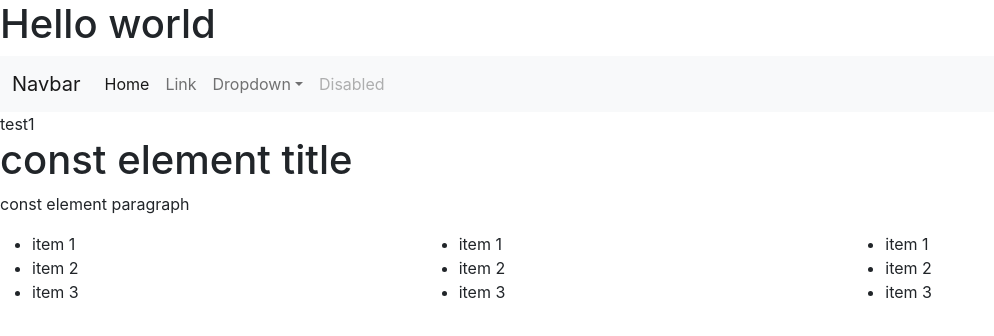
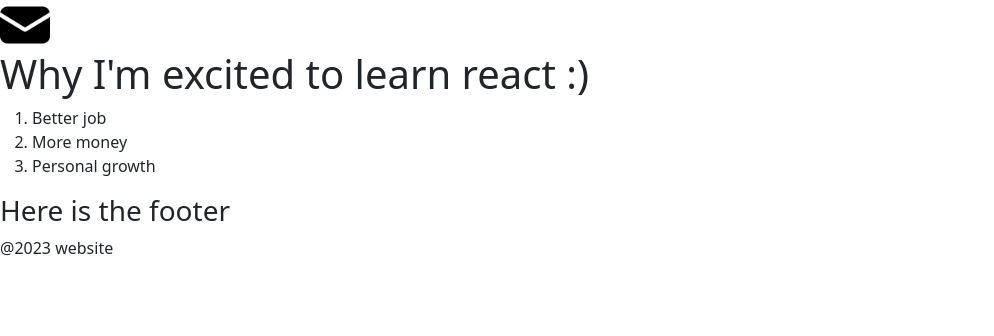
Before and after one commit to kingtudy/react_hello_world, a React (Create React App) app: page / in a window 1280 px wide. Shown: the top 336 px of the page, without its empty margins (0-994 px from the left). Built offline with nearby package versions, Linux system fonts and the light colour scheme.

Commit message:
small changes and started working with components

```diff
--- a/src/index.js
+++ b/src/index.js
@@ -1,119 +1,51 @@
-import React from 'react';
-import ReactDOM from 'react-dom/client';
-import './index.css';
-import App from './App';
-import reportWebVitals from './reportWebVitals';
+import react from "react"
+import reactDOM from "react-dom"
 
-const root = ReactDOM.createRoot(document.getElementById('root'));
-
-function Navbar() {
+function Main() {
     return (
-        <nav className="navbar navbar-expand-lg navbar-light bg-light">
-            <div className="container-fluid">
-                <a className="navbar-brand" href="#">Navbar</a>
-                <button className="navbar-toggler" type="button" data-bs-toggle="collapse"
-                        data-bs-target="#navbarSupportedContent" aria-controls="navbarSupportedContent"
-                        aria-expanded="false" aria-label="Toggle navigation">
-                    <span className="navbar-toggler-icon"></span>
-                </button>
-                <div className="collapse navbar-collapse" id="navbarSupportedContent">
-                    <ul className="navbar-nav me-auto mb-2 mb-lg-0">
-                        <li className="nav-item">
-                            <a className="nav-link active" aria-current="page" href="#">Home</a>
-                        </li>
-                        <li className="nav-item">
-                            <a className="nav-link" href="#">Link</a>
-                        </li>
-                        <li className="nav-item dropdown">
-                            <a className="nav-link dropdown-toggle" href="#" id="navbarDropdown" role="button"
-                               data-bs-toggle="dropdown" aria-expanded="false">
-                                Dropdown
-                            </a>
-                            <ul className="dropdown-menu" aria-labelledby="navbarDropdown">
-                                <li><a className="dropdown-item" href="#">Action</a></li>
-                                <li><a className="dropdown-item" href="#">Another action</a></li>
-                                <li>
-                                    <span className="dropdown-divider"></span>
-                                </li>
-                                <li><a className="dropdown-item" href="#">Something else here</a></li>
-                            </ul>
-                        </li>
-                        <li className="nav-item">
-                            <a className="nav-link disabled" href="#" tabIndex="-1" aria-disabled="true">Disabled</a>
-                        </li>
-                    </ul>
-                </div>
-            </div>
-        </nav>
+        <>
+            <Header />
+            <Content />
+            <Footer />
+        </>
     )
 }
 
-function MainContent() {
+function Header() {
     return (
-        <div className="main-content-container">
-            {test}
-        </div>
+        <header>
+            <nav>
+                <div className="img-container">
+                    <img style={{width: "50px"}} src="./mail-icon.png" />
+                </div>
+            </nav>
+        </header>
+    )
+}
+
+function Content() {
+    return (
+        <>
+        <h1>Why I'm excited to learn react :)</h1>
+        <ol>
+            <li>Better job</li>
+            <li>More money</li>
+            <li>Personal growth</li>
+        </ol>
+        </>
     )
 }
 
 function Footer() {
     return (
-        <div className="footer-data d-flex">
-            <div className="col-md-4">
-                <ul className="footer-list">
-                    <li>item 1</li>
-                    <li>item 2</li>
-                    <li>item 3</li>
-                </ul>
-            </div>
-            <div class="col-md-4">
-                <ul className="footer-list">
-                    <li>item 1</li>
-                    <li>item 2</li>
-                    <li>item 3</li>
-                </ul>
-            </div>
-            <div class="col-md-4">
-                <ul className="footer-list">
-                    <li>item 1</li>
-                    <li>item 2</li>
-                    <li>item 3</li>
-                </ul>
-            </div>
+        <div>
+            <h3>Here is the footer</h3>
+            <p>@2023 website</p>
         </div>
     )
 }
 
-var test = "test" + 1
-
-/* Append an element to an id */
-const h1 = document.createElement("h1")
-h1.textContent = "Test test"
-h1.className = "header"
-//document.getElementById("anotherElement").append(h1)
-
-const page = (
-    //Use this to not leave any tag in DOM
-    <>
-        <h1>const element title</h1>
-        <p>const element paragraph</p>
-    </>
+reactDOM.render(
+    <Main />,
+    document.getElementById("root")
 )
-
-console.log(page);
-
-root.render(
-    <React.StrictMode>
-        <h1 id="header">Hello world</h1>
-        <Navbar />
-        <MainContent />
-        {page}
-        <Footer />
-    </React.StrictMode>
-);
-
-
-// If you want to start measuring performance in your app, pass a function
-// to log results (for example: reportWebVitals(console.log))
-// or send to an analytics endpoint. Learn more: https://bit.ly/CRA-vitals
-reportWebVitals();
```
Also changed, not shown: public/mail-icon.png (added).
